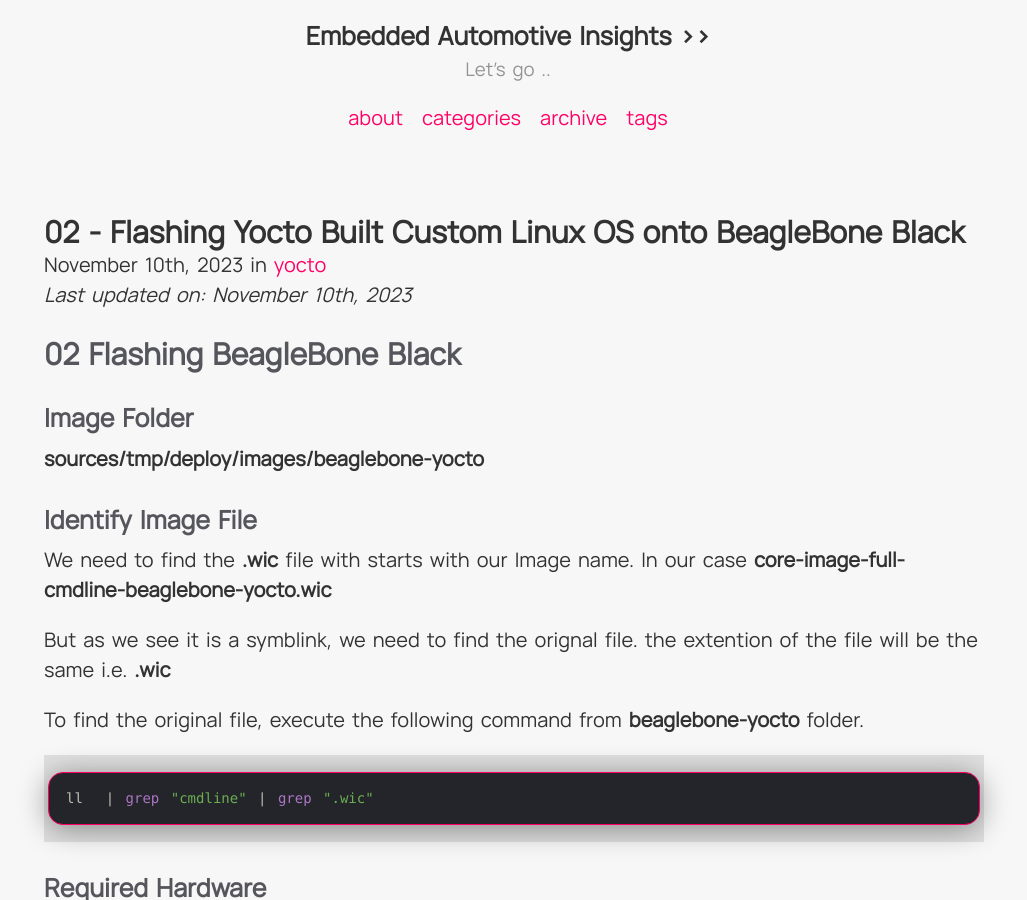
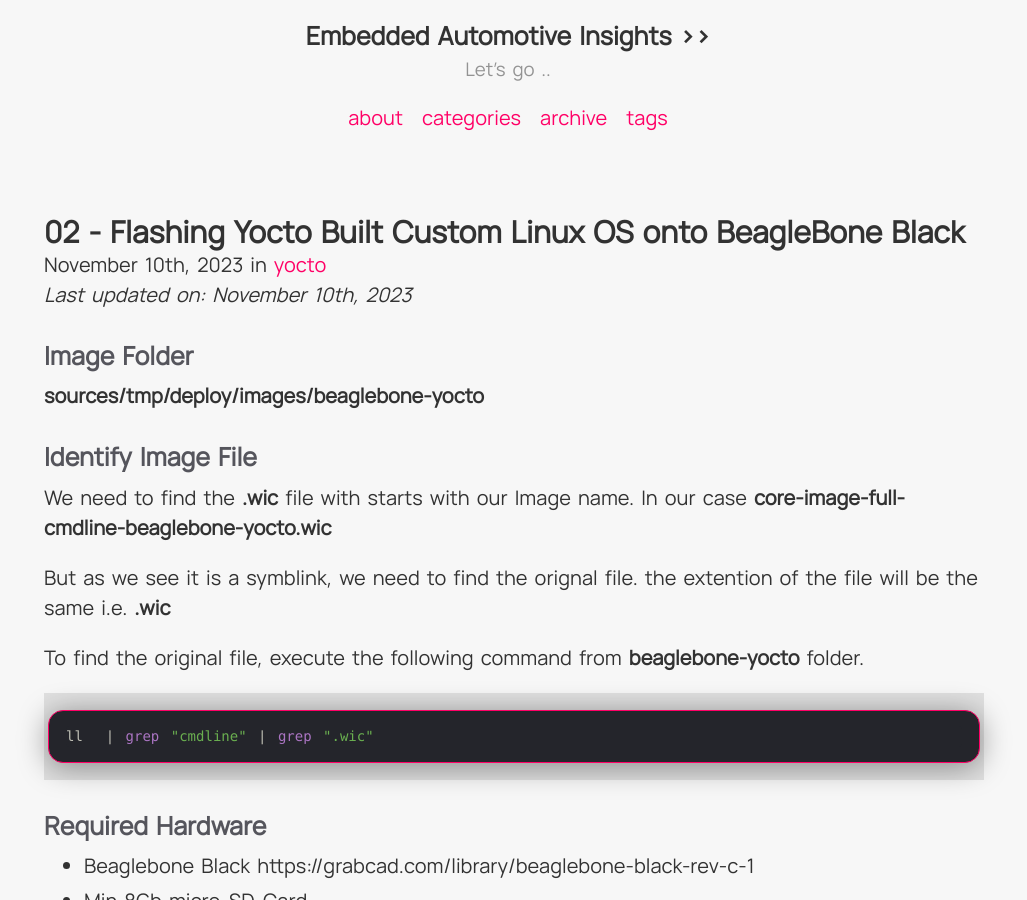
Before and after one commit to SangTDx/sangtdx.github, a Jekyll site: the page built from _posts/2023-11-10-#2-Flashing-beagle-bone.md, in a window 1280 px wide and 900 px high. Shown: the whole window, without its empty margins (126-1153 px from the left). Built offline with Jekyll 4.4.1, drawn with Linux system fonts in a browser that asks for light colours.

```diff
--- a/_posts/2023-11-10-#2-Flashing-beagle-bone.md
+++ b/_posts/2023-11-10-#2-Flashing-beagle-bone.md
@@ -6,9 +6,6 @@ categories: [yocto]
 tags: [yocto, beagleBone]
 last_modified_at: 2023-11-10
 ---
-
-
-# 02 Flashing BeagleBone Black
 
 ### Image Folder
 
```
